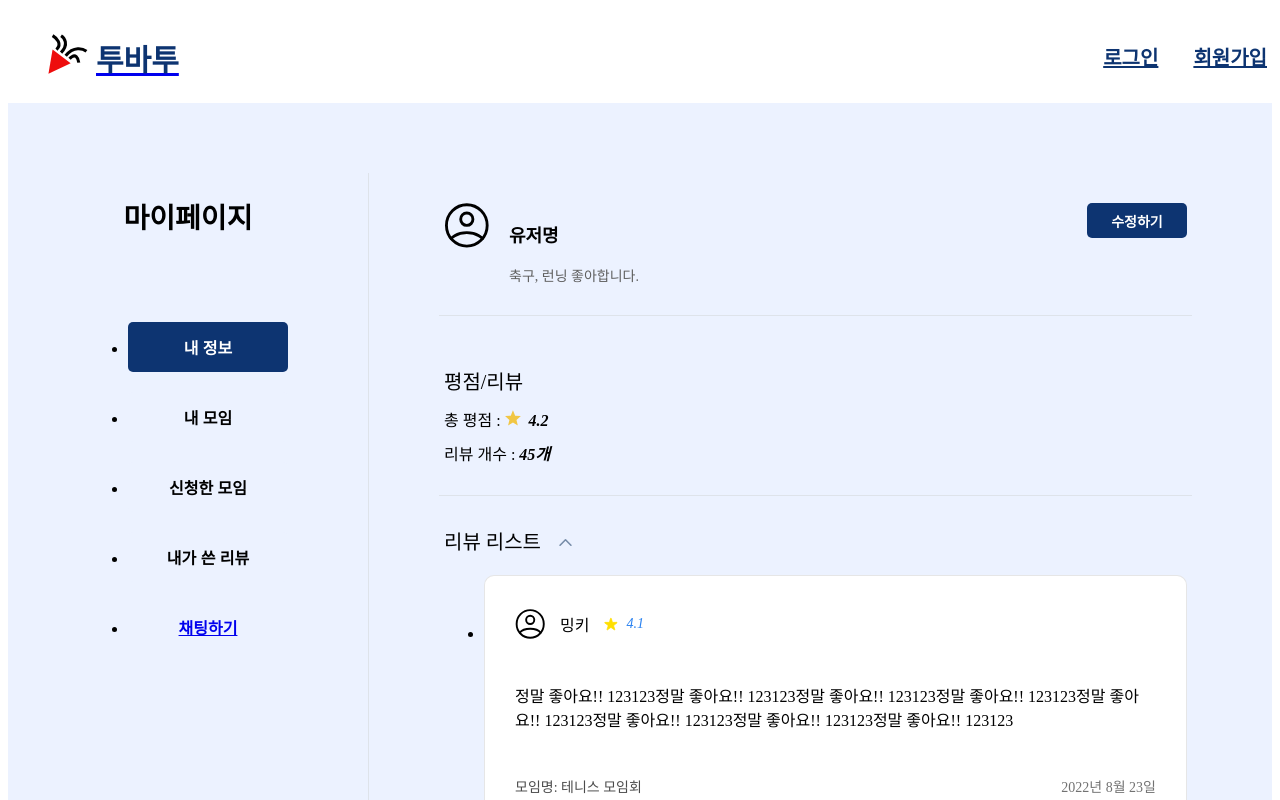
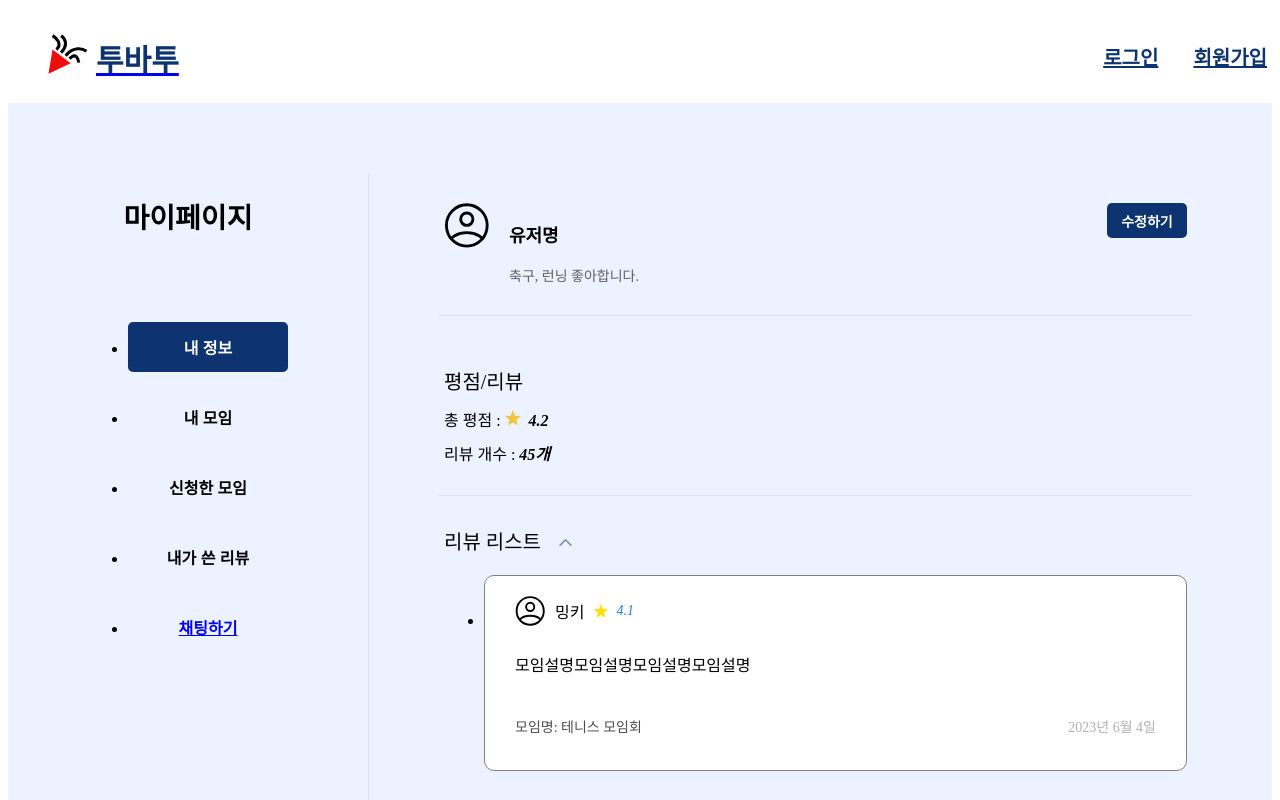
Before and after one commit to KangHayeonn/together-party-tonight-client, a Next.js app: page /mypage/info in a window 1280 px wide. Shown: the top 800 px of the page. Built offline with nearby package versions, Linux system fonts and the light colour scheme.

Commit message:
[UPDATE] : 마이페이지 코드리뷰 반영

```diff
--- a/src/app/mypage/info/page.tsx
+++ b/src/app/mypage/info/page.tsx
@@ -11,6 +11,7 @@ import {
   EditInfoWrapper,
   EditWrapper,
   InfoWrapper,
+  TopWrapper,
   UpdateTitle,
   UpdateWrapper,
   Withdrawal,
@@ -34,6 +35,7 @@ export default function Info() {
       ) : (
         <>
           <UpdateWrapper>
+            <TopWrapper>
               <Image
                 src="/images/Profile.svg"
                 width={45}
@@ -41,6 +43,16 @@ export default function Info() {
                 alt="프로필 이미지"
               />
               <UpdateTitle>프로필 수정</UpdateTitle>
+            </TopWrapper>
+            <TextButton
+              text="돌아가기"
+              onClick={() => {
+                setIsUpdateInfo((val) => !val);
+              }}
+              width={80}
+              height={35}
+              fontSize={14}
+            />
           </UpdateWrapper>
           <EditWrapper>
             <EditInfo label="닉네임" placeholder="닉네임을 입력하세요." />
--- a/src/app/mypage/list/[category]/layout.tsx
+++ b/src/app/mypage/list/[category]/layout.tsx
@@ -23,7 +23,7 @@ export default function CategoryLayout({
       <MeetingTitle>{mypageCategory[category]}</MeetingTitle>
       <MeetingInfo>
         <TotalMeeting>총 12개</TotalMeeting>
-        <DropDown width={70} />
+        <DropDown width={90} />
       </MeetingInfo>
       {children}
     </MeetingWrapper>
--- a/src/app/mypage/list/[category]/page.tsx
+++ b/src/app/mypage/list/[category]/page.tsx
@@ -1,3 +1,4 @@
+import MyReviewList from "@/components/mypage/info/MyReviewList";
 import MeetingItem from "@/components/mypage/list/MeetingItem";
 import ReviewItem from "@/components/mypage/list/ReviewItem";
 
--- a/src/components/mypage/info/MyInfo.tsx
+++ b/src/components/mypage/info/MyInfo.tsx
@@ -34,7 +34,7 @@ export default function MyInfo({ setIsUpdateInfo }: Props) {
         onClick={() => {
           setIsUpdateInfo((val) => !val);
         }}
-        width={100}
+        width={80}
         height={35}
         fontSize={14}
       />
--- a/src/components/mypage/info/MyReviewList.tsx
+++ b/src/components/mypage/info/MyReviewList.tsx
@@ -1,16 +1,10 @@
 import {
   ArrowBtn,
-  ReviewrWrapper,
-  ReviewRating,
   ReviewTitle,
-  Reviewer,
   ReviewWrapper,
-  Review,
-  ReviewInfo,
-  Meet,
-  MeetDate,
 } from "@/styles/page/MyPage/MyInfo";
 import Image from "next/image";
+import ReviewItem from "../list/ReviewItem";
 
 export default function MyReviewList() {
   return (
@@ -28,31 +22,7 @@ export default function MyReviewList() {
       </ReviewTitle>
       <ul>
         <li>
-          <ReviewrWrapper>
-            <Image
-              src="/images/Profile.svg"
-              width={30}
-              height={30}
-              alt="유저 이미지"
-            />
-            <Reviewer>밍키</Reviewer>
-            <Image
-              src="/images/SmallStar.svg"
-              width={14}
-              height={14}
-              alt="별"
-            />
-            <ReviewRating>4.1</ReviewRating>
-          </ReviewrWrapper>
-          <Review>
-            정말 좋아요!! 123123정말 좋아요!! 123123정말 좋아요!! 123123정말
-            좋아요!! 123123정말 좋아요!! 123123정말 좋아요!! 123123정말 좋아요!!
-            123123정말 좋아요!! 123123
-          </Review>
-          <ReviewInfo>
-            <Meet>모임명: 테니스 모임회</Meet>
-            <MeetDate>2022년 8월 23일</MeetDate>
-          </ReviewInfo>
+          <ReviewItem />
         </li>
       </ul>
     </ReviewWrapper>
--- a/src/components/mypage/list/ReviewItem.tsx
+++ b/src/components/mypage/list/ReviewItem.tsx
@@ -6,8 +6,8 @@ import {
   ItemDate,
   ItemDateWrapper,
   ItemDesc,
+  ReviewRating,
 } from "@/styles/components/mypage/ListItem";
-import { ReviewRating } from "@/styles/page/MyPage/MyInfo";
 import Image from "next/image";
 
 export default function ReviewItem() {
--- a/src/styles/components/mypage/ListItem.tsx
+++ b/src/styles/components/mypage/ListItem.tsx
@@ -8,6 +8,7 @@ const ListItem = styled.li`
   border: 1px solid #808080;
   border-radius: 10px;
   margin-bottom: 20px;
+  max-width: 800px;
 `;
 
 const ItemInfo = styled.div`
@@ -20,6 +21,12 @@ const ItemTitle = styled.h4`
 `;
 
 const ItemDesc = styled.p`
+  overflow: hidden;
+  text-overflow: ellipsis;
+  display: -webkit-box;
+  -webkit-line-clamp: 2;
+  -webkit-box-orient: vertical;
+  max-height: 60px;
   padding: 10px 0;
 `;
 
@@ -72,6 +79,13 @@ const MeetingName = styled.p`
   color: #4b4b4b;
 `;
 
+const ReviewRating = styled.em`
+  font-size: 14px;
+  font-weight: 500;
+  color: #2a82f0;
+  margin-left: 8px;
+`;
+
 export {
   UserWrapper,
   ReviewListItem,
@@ -85,4 +99,5 @@ export {
   ItemDateWrapper,
   ItemDate,
   MeetingMoreBtn,
+  ReviewRating,
 };
--- a/src/styles/page/MyPage/MyInfo.tsx
+++ b/src/styles/page/MyPage/MyInfo.tsx
@@ -12,6 +12,11 @@ const MyPageWrapper = styled.section`
 const InfoWrapper = styled.div`
   flex-grow: 1;
   padding: 30px 0;
+`;
+
+const TopWrapper = styled.div`
+  display: flex;
+  align-items: center;
 `;
 
 const UserInfoWrapper = styled.div`
@@ -59,14 +64,6 @@ const Em = styled.em`
 
 const ReviewWrapper = styled.div`
   padding: 30px 5px;
-
-  & ul li {
-    margin-bottom: 15px;
-    background-color: #fff;
-    padding: 20px 30px;
-    border: 1px solid rgba(17, 17, 17, 0.1);
-    border-radius: 10px;
-  }
 `;
 
 const ReviewTitle = styled.div`
@@ -80,46 +77,9 @@ const ArrowBtn = styled.button`
   margin-left: 12px;
 `;
 
-const ReviewrWrapper = styled.div`
-  display: flex;
-  align-items: center;
-`;
-
-const Reviewer = styled.p`
-  padding: 0 15px;
-`;
-
-const ReviewRating = styled.em`
-  font-size: 14px;
-  font-weight: 500;
-  color: #2a82f0;
-  margin-left: 8px;
-`;
-
-const Review = styled.p`
-  font-size: 16px;
-  padding: 15px 0;
-  word-break: break-all;
-`;
-
-const ReviewInfo = styled.div`
+const UpdateWrapper = styled.div`
   display: flex;
   justify-content: space-between;
-  min-width: 225px;
-`;
-
-const Meet = styled.p`
-  font-size: 14px;
-  color: #4b4b4b;
-`;
-
-const MeetDate = styled.p`
-  font-size: 14px;
-  color: #727272;
-`;
-
-const UpdateWrapper = styled.div`
-  display: flex;
   align-items: center;
   padding-bottom: 25px;
   border-bottom: 1px solid #dee3ea;
@@ -168,6 +128,7 @@ const WithdrawalBtn = styled.button`
   border: 0;
   background-color: transparent;
   text-decoration: underline;
+  text-underline-position: under;
   color: #ba1a1a;
 `;
 
@@ -185,13 +146,6 @@ export {
   ReviewWrapper,
   ReviewTitle,
   ArrowBtn,
-  ReviewrWrapper,
-  Reviewer,
-  ReviewRating,
-  Review,
-  ReviewInfo,
-  Meet,
-  MeetDate,
   UpdateWrapper,
   UpdateTitle,
   EditInfoWrapper,
@@ -201,4 +155,5 @@ export {
   EditWrapper,
   Withdrawal,
   WithdrawalBtn,
+  TopWrapper,
 };
```
Lines whose indentation alone changed are shown as unchanged.
